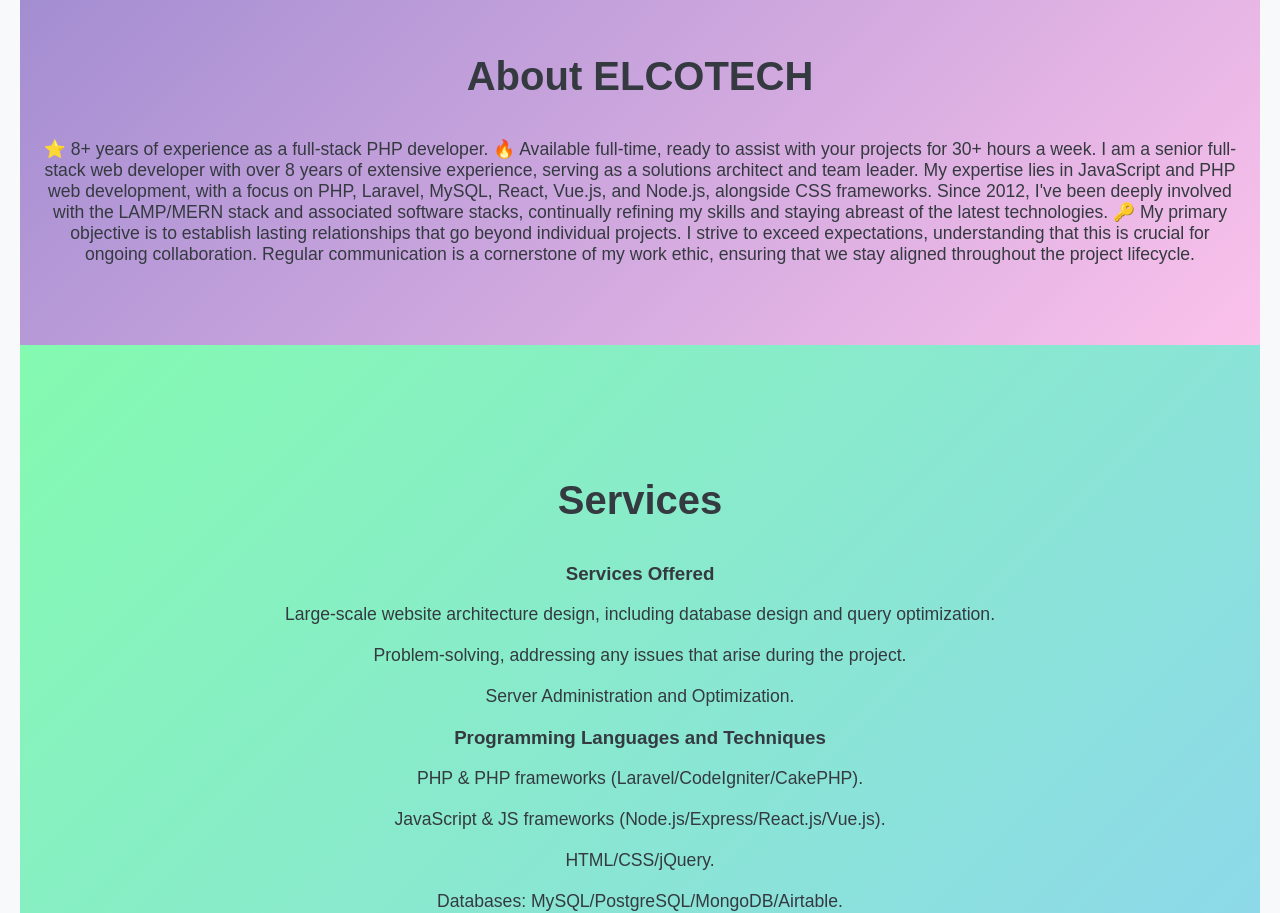
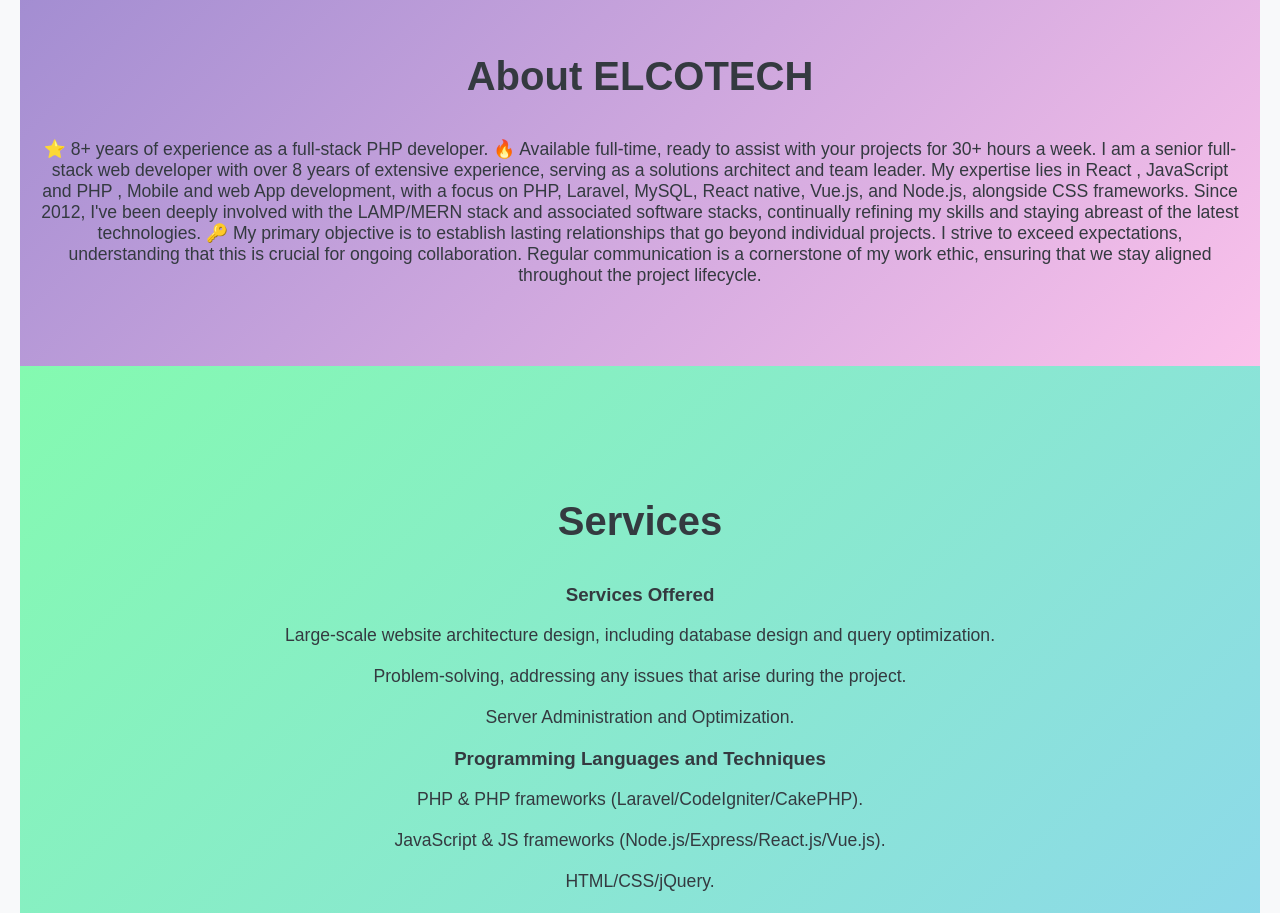
Before and after one commit to elcotech/Flexible, a React (Create React App) app: page / in a window 1280 px wide. Shown: the part 940-1853 px from the top of the page. Built offline with nearby package versions, Linux system fonts and the light colour scheme.

Commit message:
ELCOTECH

```diff
--- a/src/App.js
+++ b/src/App.js
@@ -10,7 +10,7 @@
     contact: 'Contact Us',
     welcome: 'Welcome to ELCOTECH',
     description: '🏆 Experienced and Certified Freelancer - For Big Companies',
-    aboutText: '⭐ 8+ years of experience as a full-stack PHP developer.\n🔥 Available full-time, ready to assist with your projects for 30+ hours a week. I am a senior full-stack web developer with over 8 years of extensive experience, serving as a solutions architect and team leader. My expertise lies in JavaScript and PHP web development, with a focus on PHP, Laravel, MySQL, React, Vue.js, and Node.js, alongside CSS frameworks.\nSince 2012, I\'ve been deeply involved with the LAMP/MERN stack and associated software stacks, continually refining my skills and staying abreast of the latest technologies.\n🔑 My primary objective is to establish lasting relationships that go beyond individual projects. I strive to exceed expectations, understanding that this is crucial for ongoing collaboration. Regular communication is a cornerstone of my work ethic, ensuring that we stay aligned throughout the project lifecycle.',
+    aboutText: '⭐ 8+ years of experience as a full-stack PHP developer.\n🔥 Available full-time, ready to assist with your projects for 30+ hours a week. I am a senior full-stack web developer with over 8 years of extensive experience, serving as a solutions architect and team leader. My expertise lies in React , JavaScript and PHP , Mobile and web App development, with a focus on PHP, Laravel, MySQL, React native, Vue.js, and Node.js, alongside CSS frameworks.\nSince 2012, I\'ve been deeply involved with the LAMP/MERN stack and associated software stacks, continually refining my skills and staying abreast of the latest technologies.\n🔑 My primary objective is to establish lasting relationships that go beyond individual projects. I strive to exceed expectations, understanding that this is crucial for ongoing collaboration. Regular communication is a cornerstone of my work ethic, ensuring that we stay aligned throughout the project lifecycle.',
     servicesOffered: 'Services Offered',
     largeScaleDesign: 'Large-scale website architecture design, including database design and query optimization.',
     problemSolving: 'Problem-solving, addressing any issues that arise during the project.',
```
